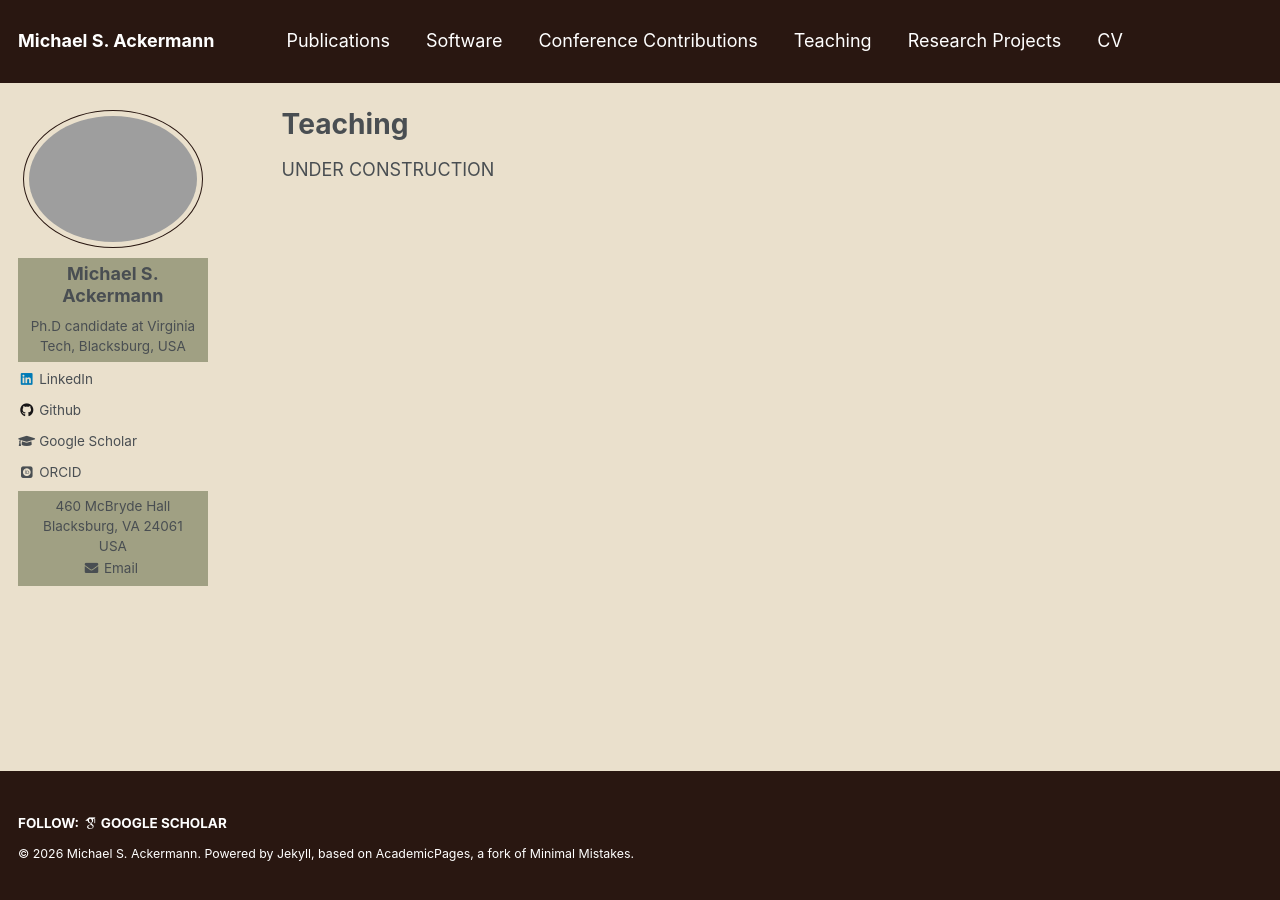
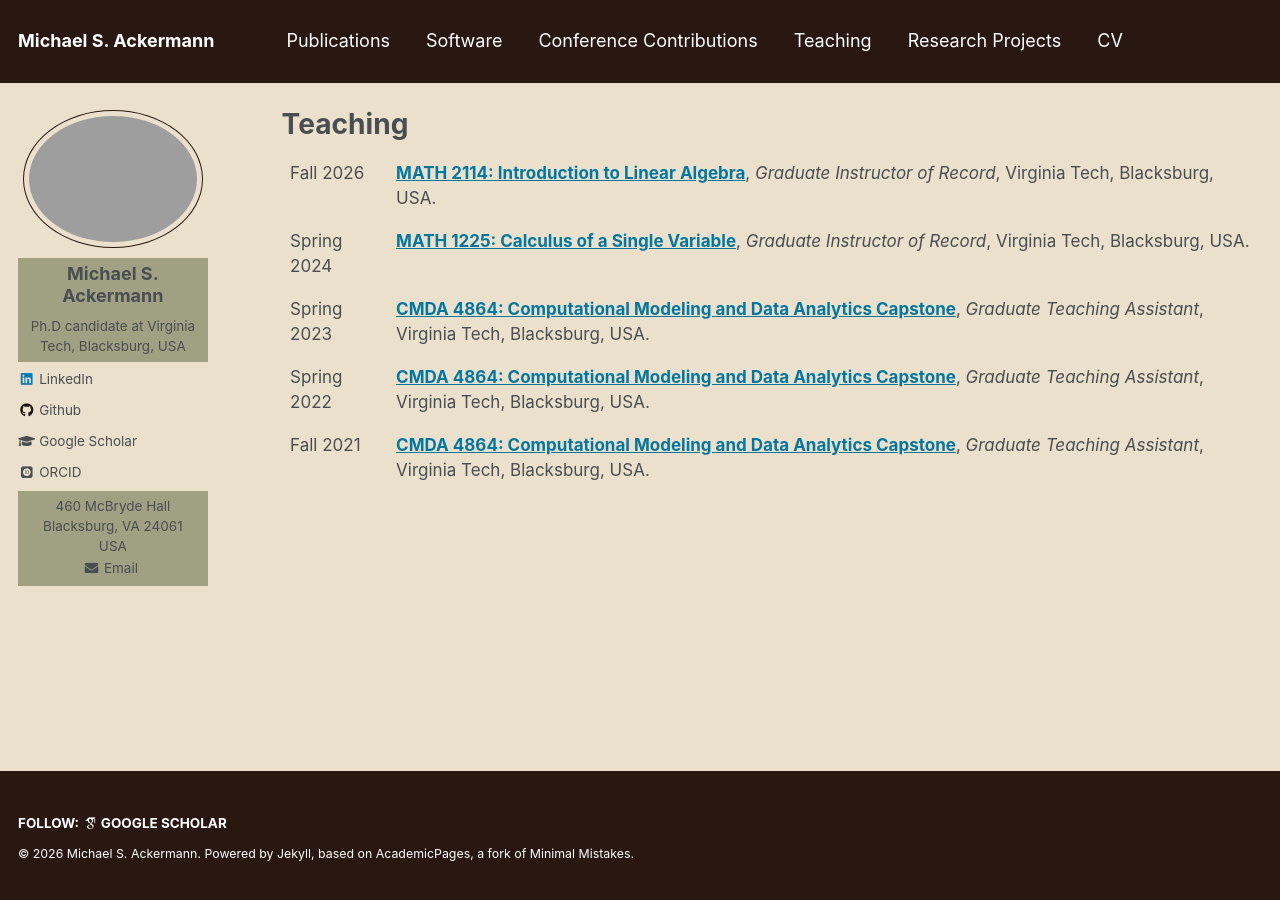
Before and after one commit to Mike-Ackermann/MSAckermann, a Jekyll site: the page built from _pages/teaching.md, in a window 1280 px wide. Built offline with Jekyll 4.4.1, drawn with Linux system fonts in a browser that asks for light colours; some web fonts are replaced.

Commit message:
teaching

```diff
--- a/_pages/teaching.md
+++ b/_pages/teaching.md
@@ -11,9 +11,39 @@ author_profile: true
     overflow-wrap: break-word;
   }
 </style>
-<p class="text-block">
-UNDER CONSTRUCTION
-</p>
+
+<table class="eventtable">
+  <tr>
+    <td> Fall 2026 </td>
+    <td><a target="blank_" href= "https://math.vt.edu/undergrad-math/courses/math-2114.html"><b>MATH 2114: Introduction to Linear Algebra</b></a>,
+      <i>Graduate Instructor of Record</i>, Virginia Tech, Blacksburg, USA.
+    </td>
+  </tr>
+  <tr>
+    <td> Spring 2024 </td>
+    <td><a target="blank_" href= "https://math.vt.edu/undergrad-math/courses/math-1225.html"><b>MATH 1225: Calculus of a Single Variable</b></a>,
+      <i>Graduate Instructor of Record</i>, Virginia Tech, Blacksburg, USA.
+    </td>
+  </tr>
+  <tr>
+    <td> Spring 2023 </td>
+    <td><a target="blank_" href= "https://data.science.vt.edu/programs/cmda/capstone.html"><b>CMDA 4864: Computational Modeling and Data Analytics Capstone</b></a>,
+      <i>Graduate Teaching Assistant</i>, Virginia Tech, Blacksburg, USA.
+    </td>
+  </tr>
+  <tr>
+    <td> Spring 2022 </td>
+    <td><a target="blank_" href= "https://data.science.vt.edu/programs/cmda/capstone.html"><b>CMDA 4864: Computational Modeling and Data Analytics Capstone</b></a>,
+      <i>Graduate Teaching Assistant</i>, Virginia Tech, Blacksburg, USA.
+    </td>
+  </tr>
+  <tr>
+    <td> Fall 2021 </td>
+    <td><a target="blank_" href= "https://data.science.vt.edu/programs/cmda/capstone.html"><b>CMDA 4864: Computational Modeling and Data Analytics Capstone</b></a>,
+      <i>Graduate Teaching Assistant</i>, Virginia Tech, Blacksburg, USA.
+    </td>
+  </tr>
+</table>
 
 <!--
 
```
Also changed, not shown: _pages/conferences.md (+3 -12 lines), _pages/publications.md (+2 -2 lines), _pages/software.md (+0 -3 lines).
